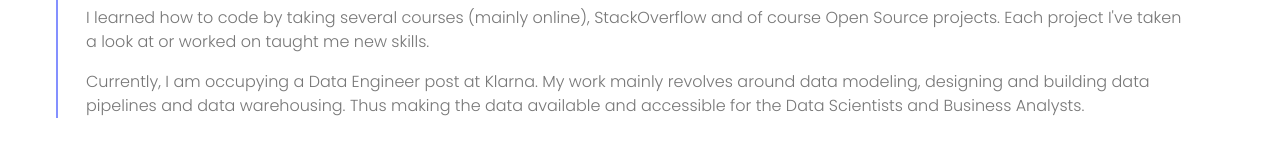
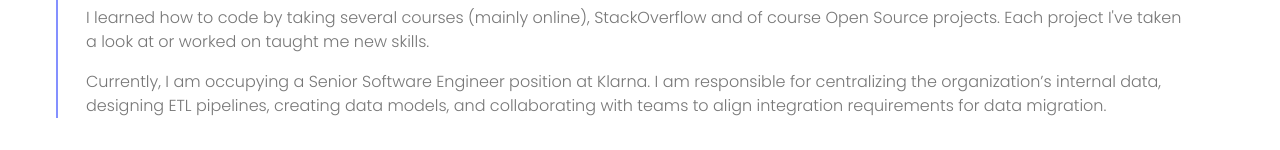
Before and after one commit to maky-hnou/portfolio-front, a Next.js app: page / in a window 1280 px wide. Shown: the part 802-952 px from the top of the page. Built offline with nearby package versions, Linux system fonts and the light colour scheme.

Commit message:
Update about

```diff
--- a/src/pages/index.js
+++ b/src/pages/index.js
@@ -97,10 +97,11 @@
               I've taken a look at or worked on taught me new skills.
             </p>
             <p className="mb-4 box-sizing: border-box">
-              Currently, I am occupying a Data Engineer post at Klarna. My work
-              mainly revolves around data modeling, designing and building data
-              pipelines and data warehousing. Thus making the data available and
-              accessible for the Data Scientists and Business Analysts.
+              Currently, I am occupying a Senior Software Engineer position at
+              Klarna. I am responsible for centralizing the organization’s
+              internal data, designing ETL pipelines, creating data models, and
+              collaborating with teams to align integration requirements for
+              data migration.
             </p>
           </div>
         </div>
```
